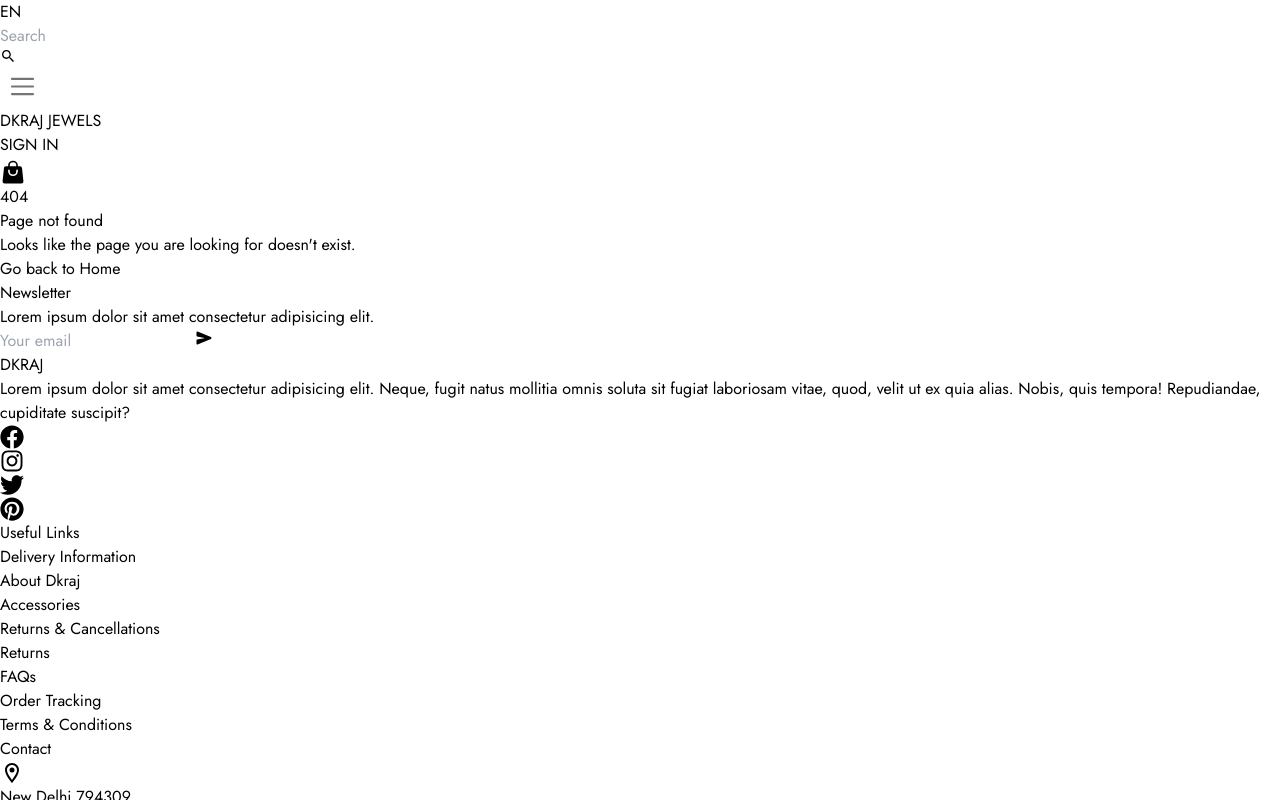
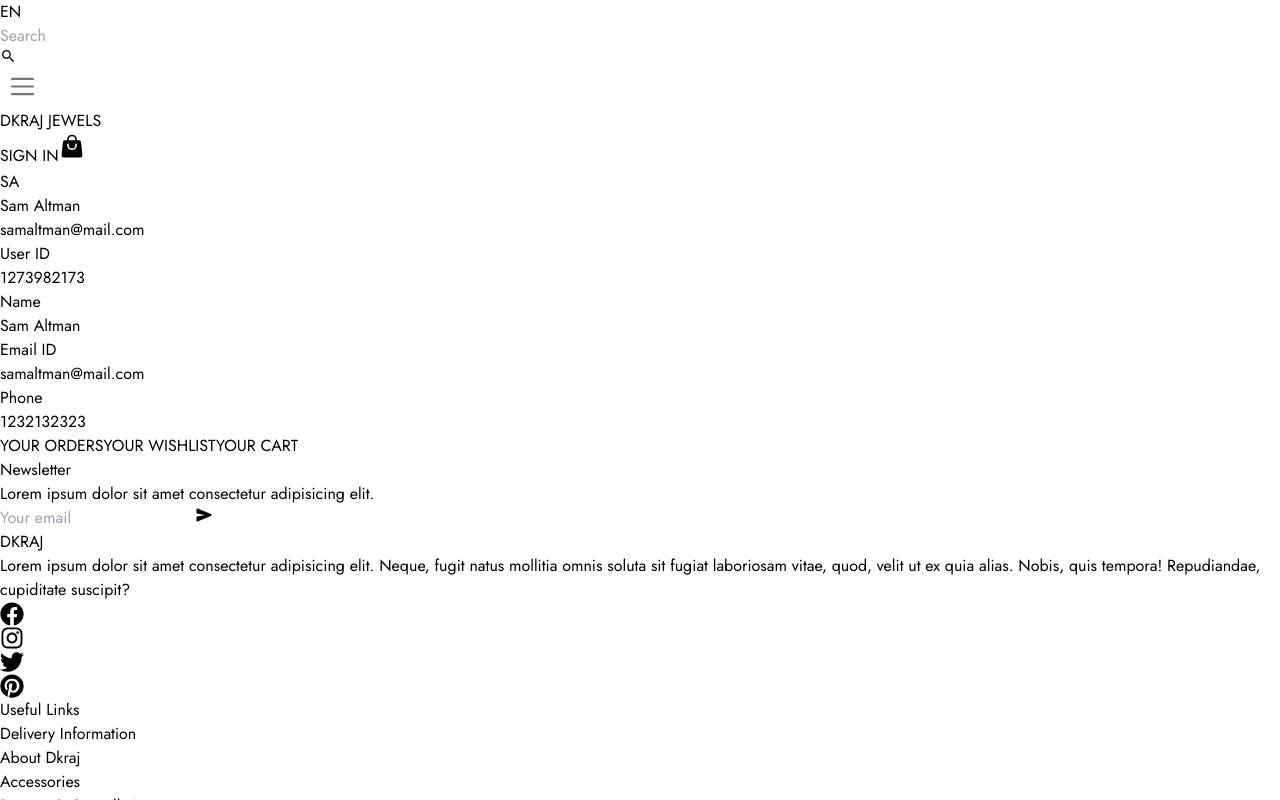
Before and after one commit to sujalSNS/DKRAJ_PROD, a React (Vite) app in the folder client/: page /profile in a window 1280 px wide. Shown: the top 800 px of the page. Built offline with nearby package versions, Linux system fonts and the light colour scheme.

Commit message:
code added

```diff
--- a/client/src/App.jsx
+++ b/client/src/App.jsx
@@ -12,6 +12,10 @@
 import { Newsletter } from './components/Newsletter/Newsletter';
 import { Cart } from './pages/Cart/Cart';
 import { NotFound } from './pages/NotFound/NotFound';
+import { Success } from './pages/Success/Success';
+import { Profile } from './pages/Profile/Profile';
+import { Orders } from './pages/Orders/Orders';
+import { Wishlist } from './pages/Wishlist/Wishlist';
 
 function App() {
 
@@ -37,40 +41,28 @@
 
 
 
-
-
-
-
-
   return (
     <>
 
 
-        <Navbar />
+      <Navbar />
       <Routes>
 
-        <Route  path="*" element={<NotFound/>} />
+        <Route path="*" element={<NotFound />} />
 
         <Route exact path="/" element={<Home />} />
-         <Route path="/login" element={<Login />} />
+        <Route path="/login" element={<Login />} />
         <Route path="/register" element={<Register />} />
-        <Route path="/cart" element={<Cart/>} />
-        {/* <Route path="/profile" element={<Profile />} /> */}
+        <Route path="/cart" element={<Cart />} />
+        <Route path="/success" element={<Success />} />
+        <Route path="/profile" element={<Profile />} />
+        <Route path="/orders" element={<Orders />} />
+        <Route path="/wishlist" element={<Wishlist />} />
 
 
       </Routes>
-        <Newsletter />
-        <Footer />
-
-
-
-
-
-
-
-
-
-
+      <Newsletter />
+      <Footer />
 
 
       <Toaster
--- a/client/src/components/Navbar/Navbar.jsx
+++ b/client/src/components/Navbar/Navbar.jsx
@@ -1,11 +1,14 @@
 import React, { useState } from 'react';
-import { Link } from 'react-router-dom';
+import { Link, useNavigate } from 'react-router-dom';
 import { IoMdSearch } from "react-icons/io";
-import { HiShoppingBag, HiMiniBars3 } from "react-icons/hi2";
-import { Drawer, Box, List, ListItem, ListItemText, IconButton } from '@mui/material';
+import { HiShoppingBag, HiMiniBars3, HiUser } from "react-icons/hi2";
+import { Drawer, IconButton } from '@mui/material';
+
 
 export const Navbar = () => {
   const [drawerOpen, setDrawerOpen] = useState(false);
+  const [searchValue, setSearchValue] = useState('');
+  const navigate = useNavigate();
 
   const toggleDrawer = (open) => (event) => {
     if (event.type === 'keydown' && (event.key === 'Tab' || event.key === 'Shift')) {
@@ -13,6 +16,19 @@
     }
     setDrawerOpen(open);
   };
+
+
+
+
+  const handleSearchKeyDown = (event) => {
+    if (event.key === 'Enter') {
+      navigate(`/shop/${searchValue}`);
+      setSearchValue("")
+    }
+  };
+
+  const login = false;
+
 
   return (
     <>
@@ -25,6 +41,11 @@
                 type="text"
                 className="border-none w-40 px-2 outline-none"
                 placeholder="Search"
+                value={searchValue}
+                onChange={(e)=>{
+                  setSearchValue(e.target.value)
+                }}
+                onKeyDown={handleSearchKeyDown}
               />
               <IoMdSearch className="text-gray-400" />
             </div>
@@ -41,11 +62,19 @@
           </div>
 
           <div className='flex justify-center items-center gap-8 mr-6'>
-            <span className='md:flex hidden'>
-              <Link to="/login" className='font-semibold text-sm animated-underline mt-1.5'>SIGN IN</Link>
+            <span className='flex'>
+              {
+                login ?
+                  <Link to="/profile" className='animated-underline ' ><HiUser size={25} className="text-gray-500 " /> </Link> :
+                  <span className='md:flex hidden'>
+
+                    <Link to="/login" className='font-semibold  text-sm animated-underline mt-1.5'>SIGN IN</Link>
+                  </span>
+
+              }
             </span>
-            <Link to="/cart">
-              <HiShoppingBag size={26} className="text-gray-500" />
+            <Link to="/cart" className='animated-underline '>
+              <HiShoppingBag size={26} className="text-gray-500 " />
             </Link>
           </div>
         </div>
@@ -64,7 +93,12 @@
           <Link onClick={toggleDrawer(false)} to="/shop/jewelry" className="text-xl underline underline-offset-8">Jewelry</Link>
           <Link onClick={toggleDrawer(false)} to="/shop/watches" className="text-xl underline underline-offset-8 ">Watches</Link>
           <Link onClick={toggleDrawer(false)} to="/contact" className="text-xl underline underline-offset-8 ">Contact</Link>
-          <Link onClick={toggleDrawer(false)} to="/login" className="text-xl underline underline-offset-8 ">Sign In</Link>
+
+          {login ? <button onClick={toggleDrawer(false)} className="text-xl text-left w-full underline underline-offset-8 ">
+            Logout
+          </button> : <Link onClick={toggleDrawer(false)} to="/login" className="text-xl underline underline-offset-8 ">Sign In</Link>}
+
+
         </div>
       </Drawer>
     </>
--- a/client/src/pages/Home/Home.jsx
+++ b/client/src/pages/Home/Home.jsx
@@ -135,7 +135,6 @@
             ))
           }
         </div>
-
       </div>
 
     </div>
--- a/client/src/pages/NotFound/NotFound.jsx
+++ b/client/src/pages/NotFound/NotFound.jsx
@@ -9,7 +9,7 @@
         <p className="text-8xl font-bold text-black mb-2">404</p>
         <p className='text-2xl'>Page not found</p>
         </div>
-        <p className="text-2xl text-black mb-6">Looks like the page you are looking for doesn't exist.</p>
+        <p className="md:text-2xl text-base md:px-0 px-6 text-black mb-6">Looks like the page you are looking for doesn't exist.</p>
         <Link to="/" className='bg-black  mt-4 text-sm border border-black  text-white hover:text-black hover:bg-white px-12 py-2'>
           Go back to Home
         </Link>
--- /dev/null
+++ b/client/src/pages/Orders/Orders.jsx
@@ -0,0 +1,10 @@
+import React from 'react'
+
+export const Orders = () => {
+  return (
+    <>
+
+
+    </>
+  )
+}
--- /dev/null
+++ b/client/src/pages/Profile/Profile.jsx
@@ -0,0 +1,83 @@
+import React from 'react'
+import { Link } from 'react-router-dom'
+
+
+
+const user = {
+    id: "1273982173",
+    firstName: "sam",
+    lastName: "altman",
+    username: "samaa2313",
+    email: "samaltman@mail.com",
+    phone: "1232132323"
+}
+
+const getInitials = (firstName, lastName) => {
+    const str = firstName.charAt(0) + lastName.charAt(0)
+    return str.toUpperCase()
+}
+const firstUpper = (name) => {
+    return name.charAt(0).toUpperCase() + name.slice(1, name.length)
+}
+
+export const Profile = () => {
+    return (
+        <>
+
+            <div className='min-h-screen pt-24  '>
+                <div className='md:pt-14 pt-6 md:px-36 px-5 pb-20'>
+                    <div className='flex justify-start items-center gap-8 pb-3 pl-5'>
+
+                        <div className=' md:text-5xl text-4xl rounded-full bg-gray-200 md:p-14 p-12 shadow-sm shadow-gray-200'>
+                            {getInitials(user.firstName, user.lastName)}
+                        </div>
+                        <div>
+                            <p className='text-2xl font-medium'>{firstUpper(user.firstName)} {firstUpper(user.lastName)}</p>
+                            <p className='text-xl'>{user.email.toLowerCase()}</p>
+                        </div>
+
+                    </div>
+
+                    <div className="mt-4 grid md:grid-cols-2 grid-cols-1 md:gap-8 gap-4">
+
+                        <div className='mx-10'>
+                            <p className="font-medium">User ID</p>
+                            <p className="bg-gray-200 px-3 font-semibold mt-2 py-2 text-sm">{user.id}</p>
+                        </div>
+                        <div className='mx-10'>
+                            <p className="font-medium">Name</p>
+                            <p className="bg-gray-200 px-3 font-semibold mt-2 py-2 text-sm">{firstUpper(user.firstName)} {firstUpper(user.lastName)}</p>
+                        </div>
+                        <div className='mx-10'>
+                            <p className="font-medium">Email ID</p>
+                            <p className="bg-gray-200 px-3 font-semibold mt-2 py-2 lowercase text-sm">{user.email}</p>
+                        </div>
+                        <div className='mx-10'>
+                            <p className="font-medium">Phone</p>
+                            <p className="bg-gray-200 px-3 font-semibold mt-2 py-2 lowercase text-sm">{user.phone}</p>
+                        </div>
+
+                    </div>
+
+
+                    <div className='mt-6 px-8  md:gap-10 gap-4
+                    flex justify-start md:items-center   md:flex-row flex-col
+                    '>
+                        <Link to="/orders" className='bg-black  md:w-full w-2/3 text-center  mt-4 text-sm border border-black  text-white hover:text-black hover:bg-white px-12 py-2'>
+                            YOUR ORDERS
+                        </Link>
+                        <Link to="/wishlist" className='bg-black  md:w-full w-2/3 text-center  mt-4 text-sm border border-black  text-white hover:text-black hover:bg-white px-12 py-2'>
+                        YOUR WISHLIST
+                        </Link>
+                        <Link to="/cart" className='bg-black   mt-4 md:w-full w-2/3 text-center text-sm border border-black  text-white hover:text-black hover:bg-white px-12 py-2'>
+                            YOUR CART
+                        </Link>
+
+
+                    </div>
+                </div>
+            </div>
+
+        </>
+    )
+}
--- /dev/null
+++ b/client/src/pages/Success/Success.jsx
@@ -0,0 +1,19 @@
+import React from 'react'
+import { Link } from 'react-router-dom';
+
+
+export const Success = () => {
+  return (
+    <div className="flex items-center justify-center min-h-screen bg-white">
+      <div className="text-center">
+        <div className='mb-4'>
+        <p className="text-5xl font-bold text-black mb-2">Order successfull</p>
+        </div>
+        <p className="md:text-2xl text-base md:px-0 px-6 text-black mb-6">Order has been created successfully. Your order number is 12398126391623</p>
+        <Link to="/shop" className='bg-black  mt-4 text-sm border border-black  text-white hover:text-black hover:bg-white px-12 py-2'>
+          Shop more jewelleries
+        </Link>
+      </div>
+    </div>
+  )
+}
--- /dev/null
+++ b/client/src/pages/Wishlist/Wishlist.jsx
@@ -0,0 +1,11 @@
+import React from 'react'
+
+export const Wishlist = () => {
+  return (
+    <>
+
+
+
+    </>
+  )
+}
```
Also changed, not shown: client/src/pages/Cart/Cart.jsx (+25 -2 lines).
